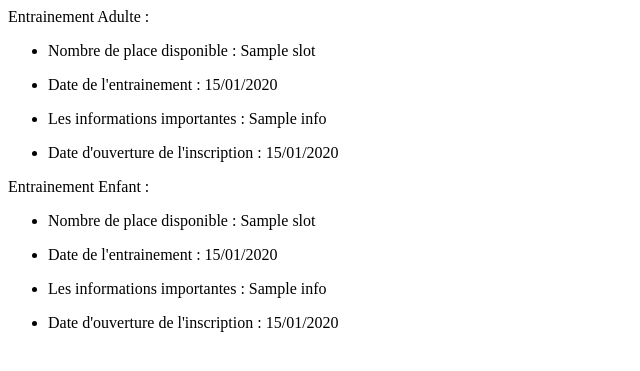
After one commit to BenjaminCoajou/Mx-auribail, a Symfony app: template templates/home/training.html.twig in a window 1280 px wide. The commit adds this page. Shown: the top 371 px of the page, without its empty margins (0-640 px from the left). Run offline with Twig, Linux system fonts and the light colour scheme; the template is opened without the code that fills it: most values are stand-ins (such as "Sample title", 1, 10 or a date in 2020); some libraries are stand-ins or nearby versions.

Commit message:
added trainings in homepage

```diff
--- a/templates/home/index.html.twig
+++ b/templates/home/index.html.twig
@@ -3,5 +3,5 @@
 {% block title %}Home Controller{% endblock %}
 
 {% block body %}
-    {{msg}}
+    {% include "home/training.html.twig" %}
 {% endblock %}
--- /dev/null
+++ b/templates/home/training.html.twig
@@ -0,0 +1,15 @@
+<p> Entrainement Adulte : </p>
+    <ul>
+        <li><p> Nombre de place disponible : {{ trainingAdulte.slot }} </p></li>
+        <li><p> Date de l'entrainement : {{ trainingAdulte.trainingDate | date('d/m/Y') }} </p></li>
+        <li><p> Les informations importantes : {{ trainingAdulte.info }} </p></li>
+        <li><p> Date d'ouverture de l'inscription : {{ trainingAdulte.openingRegistrationDate | date('d/m/Y') }} </p></li>
+    </ul>
+
+    <p> Entrainement Enfant : </p>
+    <ul>
+        <li><p> Nombre de place disponible : {{ trainingEnfant.slot }} </p></li>
+        <li><p> Date de l'entrainement : {{ trainingEnfant.trainingDate | date('d/m/Y') }} </p></li>
+        <li><p> Les informations importantes : {{ trainingEnfant.info }} </p></li>
+        <li><p> Date d'ouverture de l'inscription : {{ trainingEnfant.openingRegistrationDate | date('d/m/Y') }} </p></li>
+    </ul>
```
Also changed, not shown: migrations/Version20210510122127.php (added, +35 -0 lines), src/Controller/HomeController.php (+19 -4 lines).
